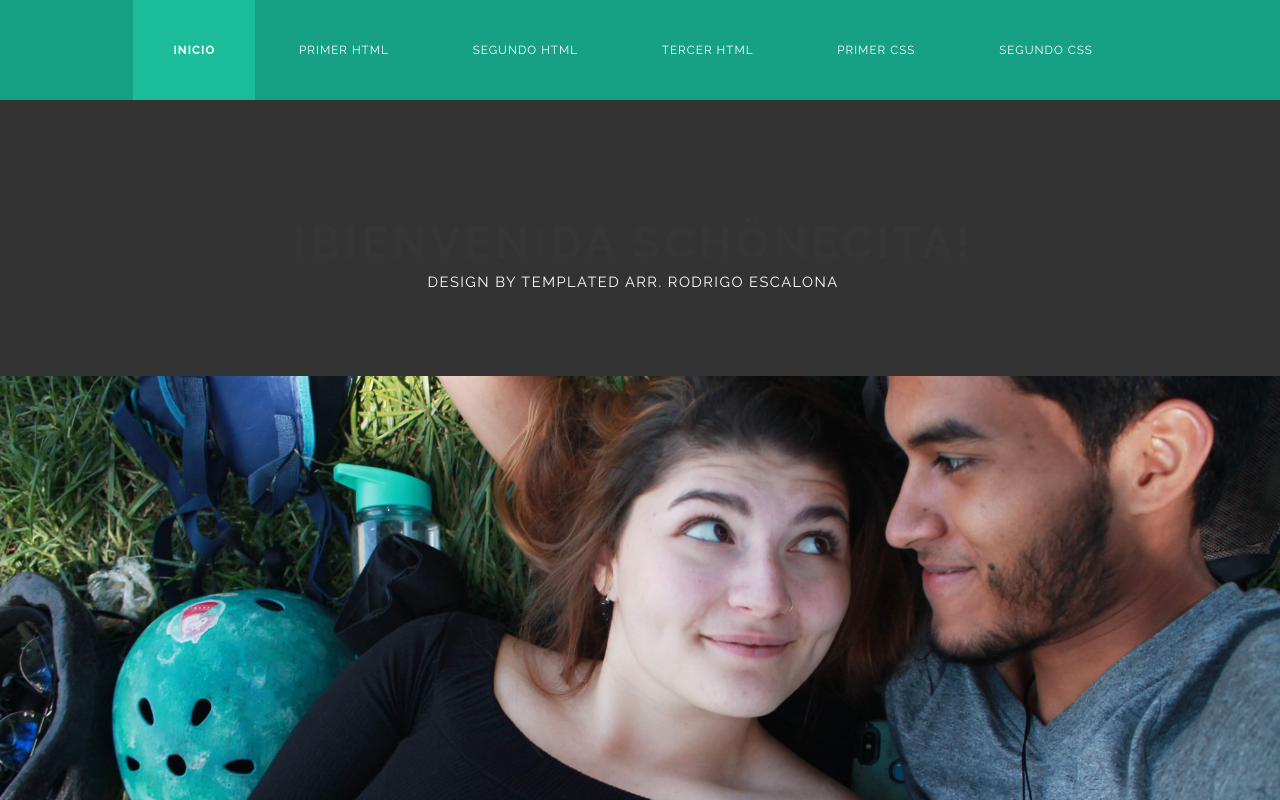
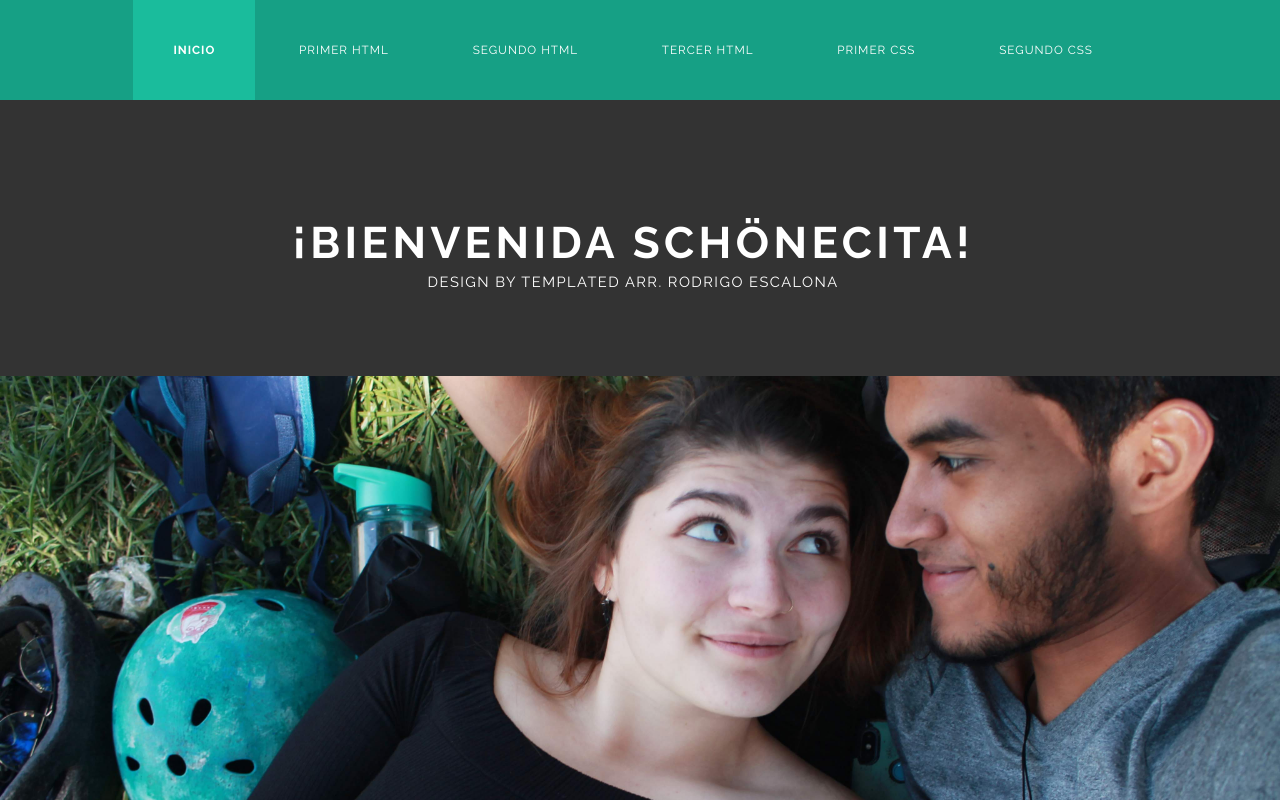
Before and after one commit to rocksdrigo/paraalmorcita, a plain HTML site: page index.html in a window 1280 px wide. In both pictures the pointer is over the element "¡BIENVENIDA SCHÖNECITA!". Shown: the top 800 px of the page. Drawn offline with Linux system fonts and the light colour scheme.

Commit message:
Update default.css

```diff
--- a/default.css
+++ b/default.css
@@ -289,8 +289,9 @@ hr {
 	}
 
 	h1:hover {
-	font-size: 120%;
+	font-size: 140%;
 	}
+h1{color:white;}
 /*********************************************************************************/
 /* Banner                                                                        */
 /*********************************************************************************/
```
